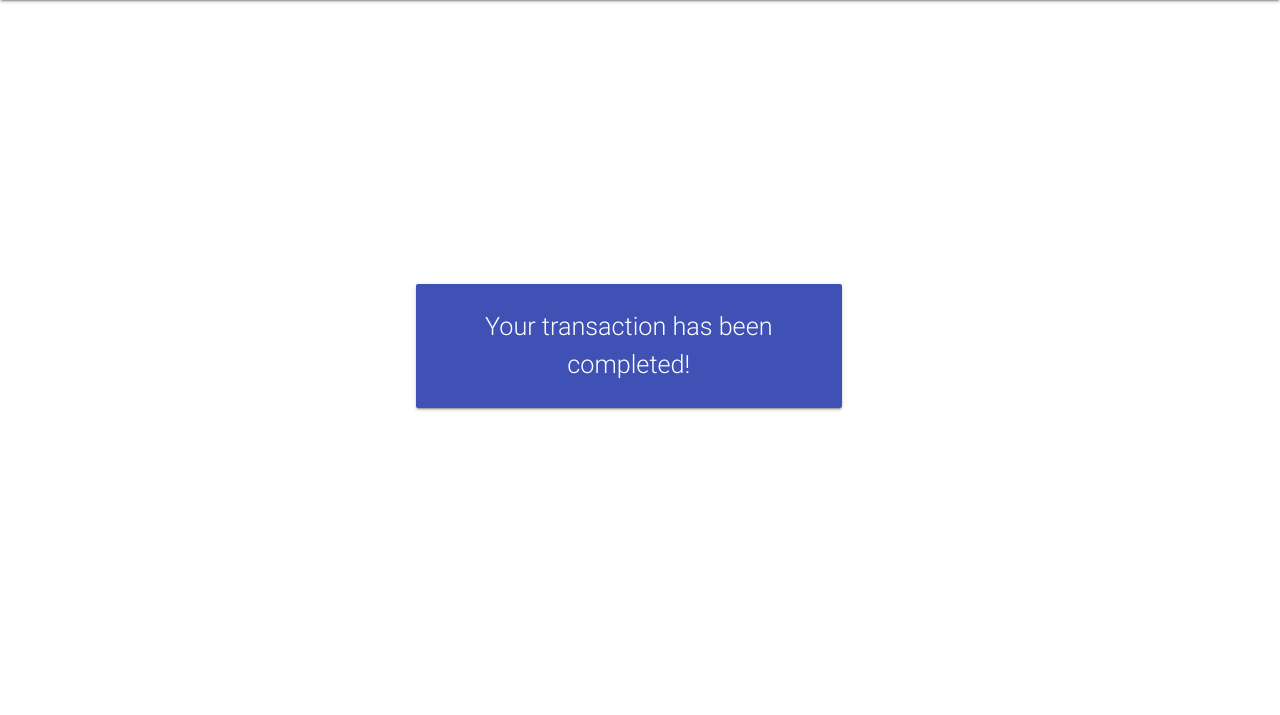
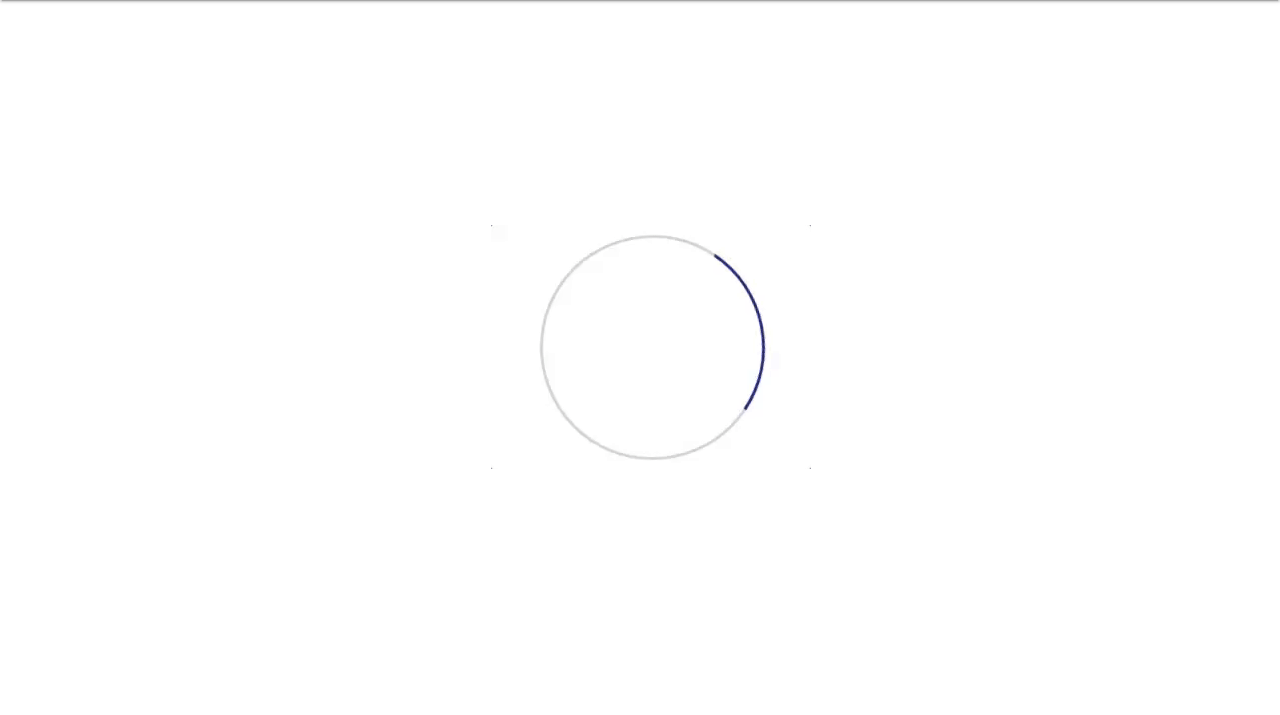
Before and after one commit to morde08/carbon_server, a Flask app: page /buy in a window 1280 px wide. Shown: the part 64-779 px from the top of the page. Run offline with Flask 2, Linux system fonts and the light colour scheme; some libraries are stand-ins or nearby versions; some web fonts are replaced.

Commit message:
buy gif complete

```diff
--- a/templates/buy.html
+++ b/templates/buy.html
@@ -2,10 +2,8 @@
 {% block body %}
 
 <div class="row" style="width: 100%;">
-  <div class="col s12 offset-m3 m6">
-    <div class="card-panel indigo darken-5 center-align">
-      <span class="white-text flow-text">Your transaction has been completed!</span>
-    </div>
+  <div class="col s12 offset-m4 m6">
+    <img src="{{url_for('static', filename='success2.gif')}}" />
   </div>
 </div>
 
```
Also changed, not shown: static/success2.gif (added).
